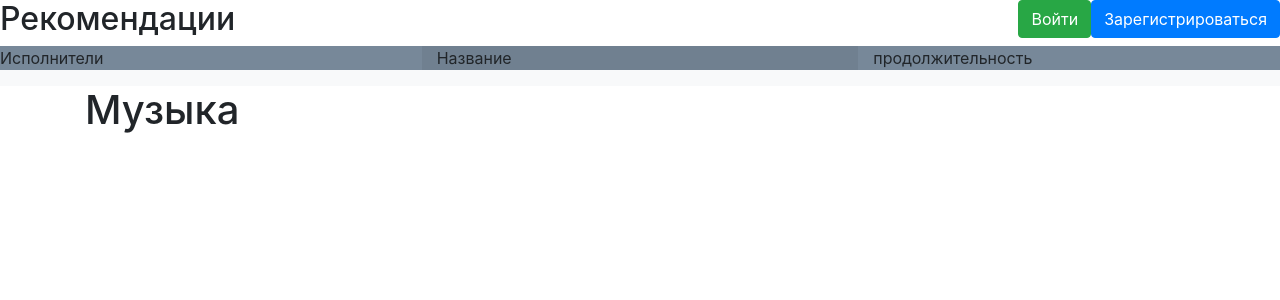
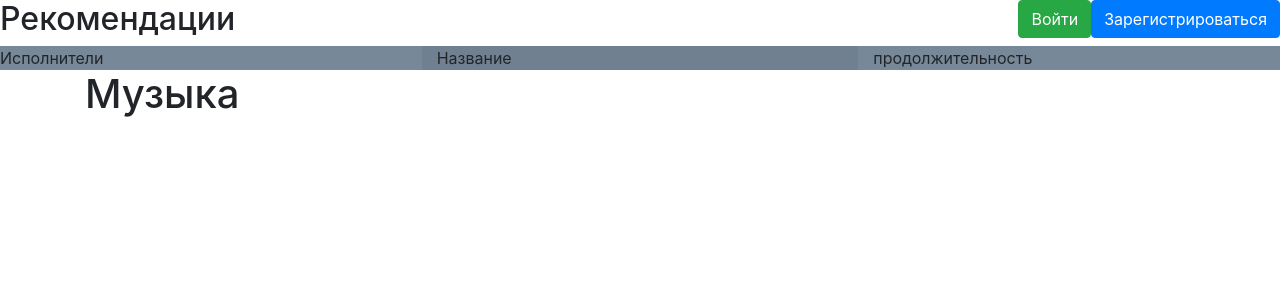
Before and after one commit to DearCaprga/web_site, a Flask app: page / in a window 1280 px wide. Shown: the part 56-356 px from the top of the page. Run offline with Flask 3, Linux system fonts and the light colour scheme; data that the repository does not hold is empty; some libraries are stand-ins or nearby versions.

Commit message:
убрал надпись"Наще приложение" и кнопки войти/зарегестрироваться(теперь это всё в index.html)

```diff
--- a/templates/base.html
+++ b/templates/base.html
@@ -10,16 +10,16 @@
     <title>{{ title }}</title>
 </head>
 <body bgcolor="black">
-<header>
-    <nav class="navbar navbar-light bg-light">
-        {% if current_user.is_authenticated %}
-            <a class="navbar-brand" href="/logout">{{ current_user.name }}</a>
-        {% else %}
+<!--<header>-->
+<!--    <nav class="navbar navbar-light bg-light">-->
+<!--        {% if current_user.is_authenticated %}-->
+<!--            <a class="navbar-brand" href="/logout">{{ current_user.name }}</a>-->
+<!--        {% else %}-->
 <!--            <p>-->
 <!--                <a class="btn btn-primary " href="/register">Зарегистрироваться</a>-->
 <!--                <a class="btn btn-success" href="/login">Войти</a>-->
 <!--            </p>-->
-        {% endif %}
+<!--        {% endif %}-->
     </nav>
 </header>
 <!-- Begin page content -->
```
